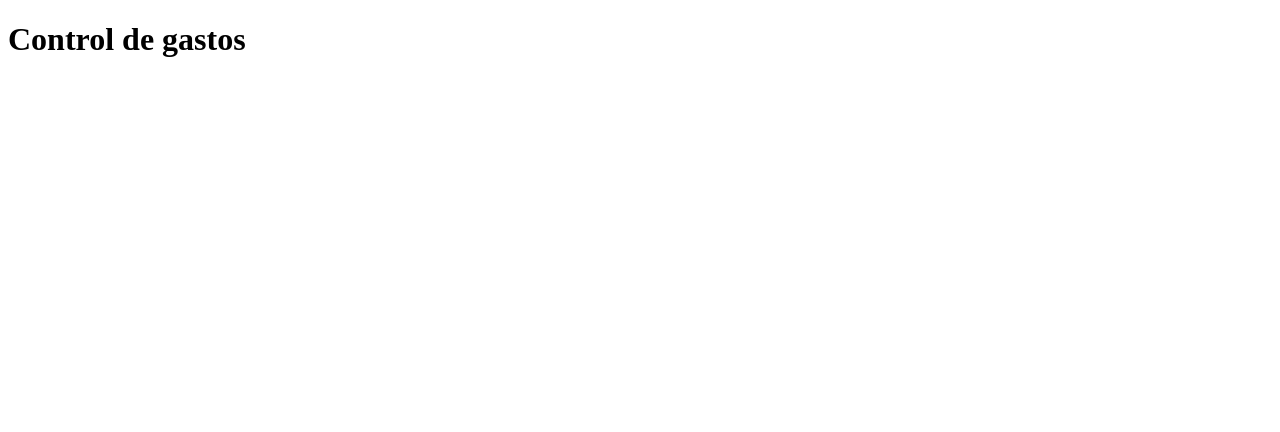
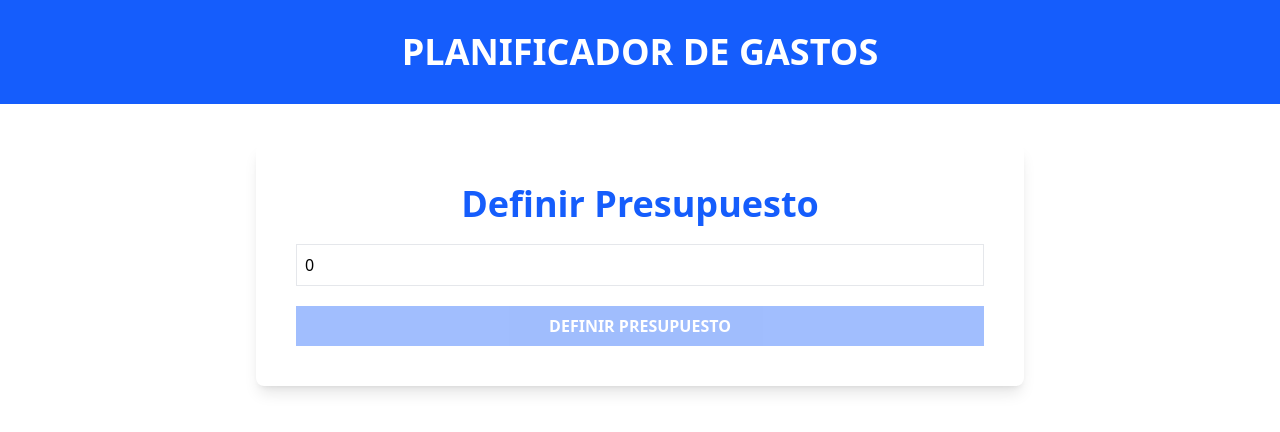
Before and after one commit to JesusPineda29/Control-gastos-presupuesto-Context-API, a React (Vite) app: page / in a window 1280 px wide. Shown: the top 432 px of the page. Built offline with nearby package versions, Linux system fonts and the light colour scheme.

Commit message:
Componente de formulario con validación creado

```diff
--- a/package.json
+++ b/package.json
@@ -10,8 +10,10 @@
     "preview": "vite preview"
   },
   "dependencies": {
+    "@tailwindcss/vite": "^4.1.8",
     "react": "^19.1.0",
-    "react-dom": "^19.1.0"
+    "react-dom": "^19.1.0",
+    "tailwindcss": "^4.1.8"
   },
   "devDependencies": {
     "@eslint/js": "^9.25.0",
--- a/src/App.tsx
+++ b/src/App.tsx
@@ -1,3 +1,4 @@
+import { BudgetForm } from './components/BudgetForm';
 
 
 function App() {
@@ -5,7 +6,15 @@
 
   return (
     <>
-      <h1>Control de gastos</h1>
+      <header className="bg-blue-600 py-8 max-h-72">
+        <h1 className="uppercase text-center font-black text-4xl text-white">Planificador de Gastos</h1>
+      </header>
+
+
+      <div className="max-w-3xl mx-auto bg-white shadow-lg rounded-lg mt-10 p-10">
+      <BudgetForm />
+      </div>
+
     </>
   )
 }
--- /dev/null
+++ b/src/components/BudgetForm.tsx
@@ -0,0 +1,42 @@
+import { useMemo, useState } from 'react'
+
+
+export const BudgetForm = () => {
+
+    const [budget, setBudget] = useState(0);
+
+    const handleChange = (e: React.ChangeEvent<HTMLInputElement>) => {
+        setBudget(e.target.valueAsNumber);
+    }
+    const isValid = useMemo(() => {
+        return isNaN(budget) || budget <= 0;
+    }, [budget]); // cada vez que budget cambie, se ejecuta esta función
+
+
+  return (
+    <form className="space-y-5">
+        <div className="flex flex-col space-y-5">
+            <label htmlFor="budget" className="text-4xl text-blue-600 font-bold text-center">
+                Definir Presupuesto
+            </label>
+            <input
+                id="budget"
+                type="number"
+                className="w-full bg-white border border-gray-200 p-2"
+                placeholder="Define tu presupuesto"
+                name="budget"
+                value={budget}
+                onChange={handleChange}
+            />
+        </div>
+
+        <input
+            type="submit"
+            value="Definir Presupuesto"
+            className="w-full bg-blue-600 text-white font-black p-2 uppercase hover:bg-blue-700 transition-colors cursor-pointer disabled:opacity-40"
+            disabled={isValid}
+        />
+
+    </form>
+  )
+}
--- a/src/index.css
+++ b/src/index.css
@@ -0,0 +1 @@
+@import "tailwindcss";
--- a/vite.config.ts
+++ b/vite.config.ts
@@ -1,7 +1,8 @@
 import { defineConfig } from 'vite'
 import react from '@vitejs/plugin-react-swc'
+import tailwindcss from '@tailwindcss/vite'
 
 // https://vite.dev/config/
 export default defineConfig({
-  plugins: [react()],
+  plugins: [react(), tailwindcss()],
 })
```
Also changed, not shown: 1 other file (tests, documents, lock files or other folders).
